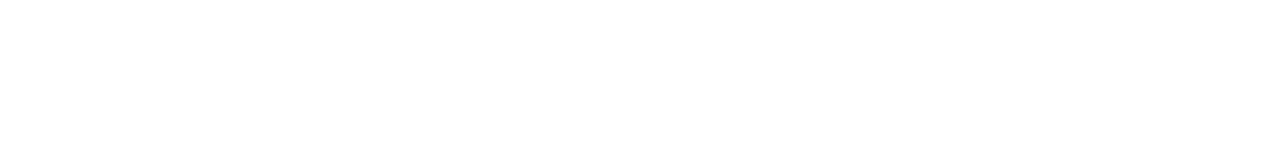
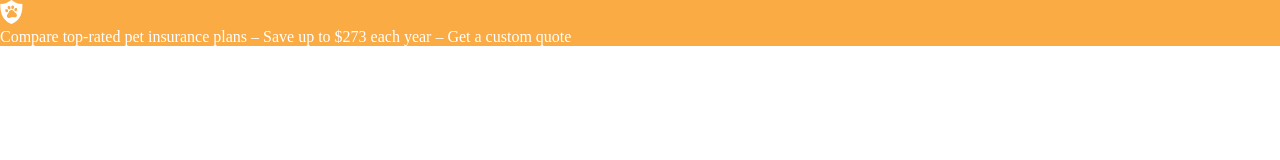
Before and after one commit to FabiooPortelaa/fs15-wag, a plain HTML site: page index.html in a window 1280 px wide. Drawn offline with Linux system fonts and the light colour scheme; files that its build step writes are made by us from their sources.

Commit message:
tabalhando no aviso retratil

```diff
--- a/css/estilo.css
+++ b/css/estilo.css
@@ -0,0 +1,10 @@
+*{
+    padding: 0;
+    margin: 0;
+}
+#aviso-retratil{
+    background-color: #faab43;
+}
+#aviso-retratil p{
+    color: white;
+}
--- a/index.html
+++ b/index.html
@@ -5,9 +5,14 @@
     <meta http-equiv="X-UA-Compatible" content="IE=edge">
     <meta name="viewport" content="width=device-width, initial-scale=1.0">
     <title>Document</title>
-    <link rel="stylesheet" href="estilo.css">
+    <link rel="stylesheet" href="css/estilo.css">
 </head>
 <body>
-
+    <main>
+        <section id="aviso-retratil">
+            <img src="images/Vector.png" alt="">
+            <p>Compare top-rated pet insurance plans – Save up to $273 each year – Get a custom quote</p>
+        </section>
+    </main>
 </body>
 </html>
```
Also changed, not shown: images/Vector.png (added).
